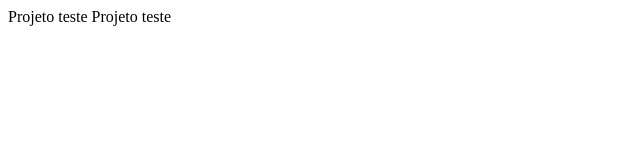
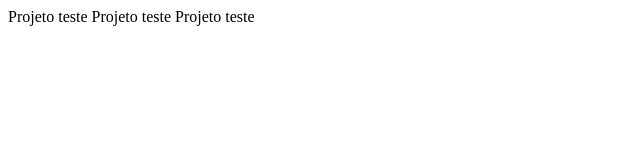
Before and after one commit to luishenkoti/projeto-teste, a plain HTML site: page index.html in a window 1280 px wide. Shown: the whole page, without its empty margins (0-640 px from the left). Drawn offline with Linux system fonts and the light colour scheme.

Commit message:
commit pós tag

```diff
--- a/index.html
+++ b/index.html
@@ -2,5 +2,6 @@
     <head>Projeto teste</head>
     <body>
         Projeto teste
+        Projeto teste
     </body>
 </html>
```
